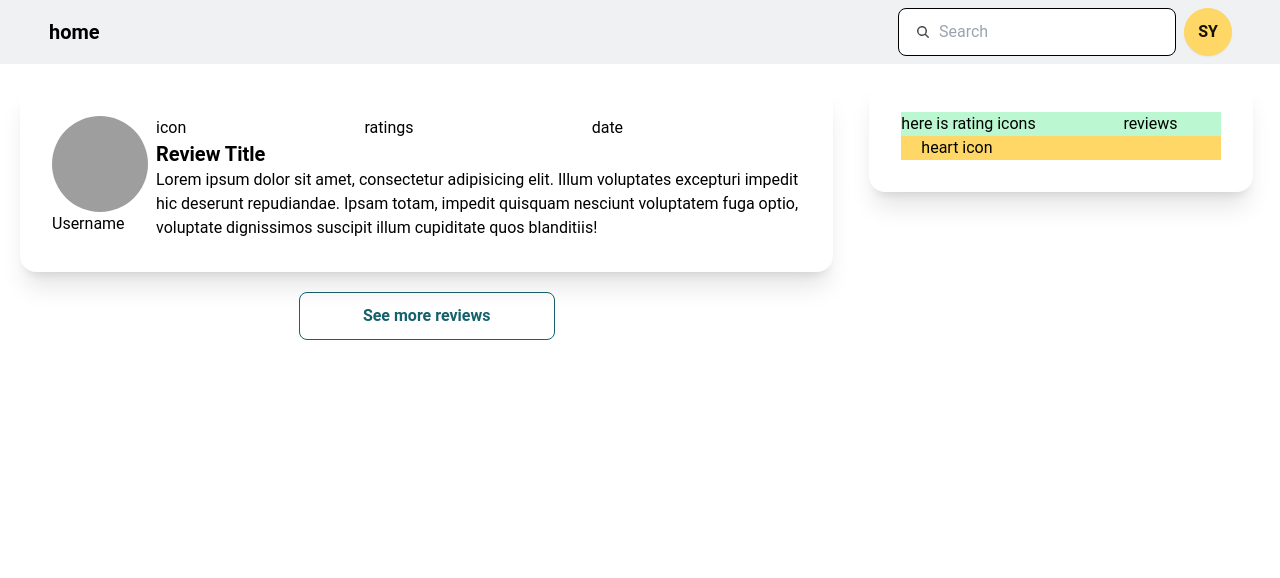
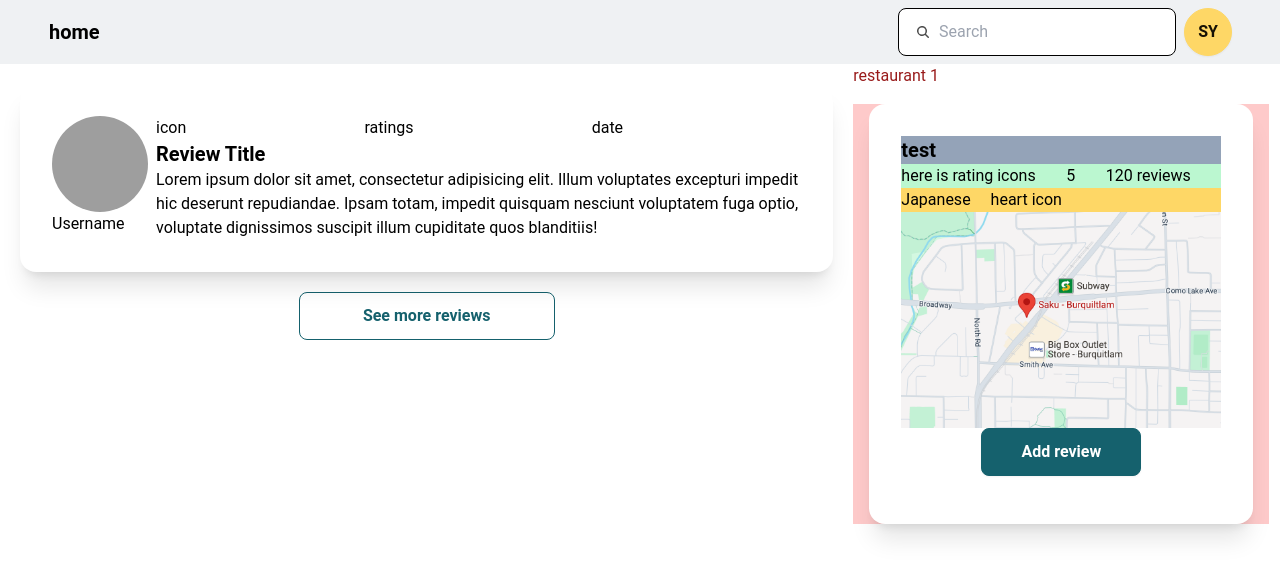
Before and after one commit to yll9108/restaurant_review, a Next.js app in the folder client/: page /restaurants/1 in a window 1280 px wide. Shown: the top 578 px of the page. Built offline with nearby package versions, Linux system fonts and the light colour scheme; grey boxes are pictures that could not be loaded.

Commit message:
refactor restaurand dynamic page

```diff
--- a/client/src/app/components/detailPage/RestaurantMap.tsx
+++ b/client/src/app/components/detailPage/RestaurantMap.tsx
@@ -1,11 +1,12 @@
+import { PartialDummyRestaurantData } from "@/components/common/types";
 import React from "react";
 
-interface MapProps {
-  map: string;
-}
+// interface MapProps {
+//   map: string;
+// }
 
-function RestaurantMap({ map }: MapProps) {
-  return <img src={map} />;
+function RestaurantMap({ mapString }: PartialDummyRestaurantData) {
+  return <img src={mapString} />;
 }
 
 export default RestaurantMap;
--- a/client/src/app/components/detailPage/RestaurantWithMap.tsx
+++ b/client/src/app/components/detailPage/RestaurantWithMap.tsx
@@ -18,17 +18,11 @@ function RestaurantWithMap({ noReviews }: RestaurantWithMapProps) {
       <div className="bg-red-200">
         <div className="card w-96 bg-base-100 shadow-xl m-4">
           <div className="card-body">
-            {restaurantMockData.map(
-              (restaurant: RestaurantMockData, index: number) => (
-                <div key={index}>
-                  <RestaurantInfo
-                    name={restaurant.name}
-                    ratingNum={restaurant.ratingNum}
-                    reviews={restaurant.reviews}
-                  />
-                  <Tags tags={restaurant.tags} />
-                  <RestaurantMap map={restaurant.map} />
-                  <Address add={restaurant.add} />
+            <div>
+              <RestaurantInfo name={"test"} ratingNum={5} reviews={120} />
+              <Tags tags={"Japanese"} />
+              <RestaurantMap mapString={"/mockMap.png"} />
+              <Address />
               {/* Render button only if noReviews is false */}
               {!noReviews && (
                 <div className="text-center">
@@ -38,8 +32,6 @@ function RestaurantWithMap({ noReviews }: RestaurantWithMapProps) {
                 </div>
               )}
             </div>
-              )
-            )}
           </div>
         </div>
       </div>
--- a/client/src/app/components/detailPage/mockdata.ts
+++ b/client/src/app/components/detailPage/mockdata.ts
@@ -1,21 +1,21 @@
-export interface RestaurantMockData {
-  name: string;
-  ratingNum: number;
-  reviews: number;
-  tags: string;
-  add: string;
-  map: string;
-}
+// export interface RestaurantMockData {
+//   name: string;
+//   ratingNum: number;
+//   reviews: number;
+//   tags: string;
+//   add: string;
+//   map: string;
+// }
 
-const restaurantMockData: RestaurantMockData[] = [
-  {
-    name: "Saku",
-    ratingNum: 5,
-    reviews: 120,
-    tags: "Japanese",
-    add: "567 Clarke Rd #107, Coquitlam, BC V3J 0K7",
-    map: "mockMap.png",
-  },
-];
+// const restaurantMockData: RestaurantMockData[] = [
+//   {
+//     name: "Saku",
+//     ratingNum: 5,
+//     reviews: 120,
+//     tags: "Japanese",
+//     add: "567 Clarke Rd #107, Coquitlam, BC V3J 0K7",
+//     map: "mockMap.png",
+//   },
+// ];
 
-export { restaurantMockData };
+// export { restaurantMockData };
--- a/client/src/app/detailpage/page.tsx
+++ b/client/src/app/detailpage/page.tsx
@@ -1,23 +1,23 @@
-"use client";
-import React, { useState } from "react";
-import RestaurantWithMap from "../components/detailPage/RestaurantWithMap";
-import PersonalReview from "../components/detailPage/PersonalReview";
-import NoReviews from "../components/detailPage/NoReviews";
+// "use client";
+// import React, { useState } from "react";
+// import RestaurantWithMap from "../components/detailPage/RestaurantWithMap";
+// import PersonalReview from "../components/detailPage/PersonalReview";
+// import NoReviews from "../components/detailPage/NoReviews";
 
-function Page() {
-  const [noReviews, setNoReviews] = useState(false);
-  // check if there's review, if yes, rendering PersonalReview, if not, rendering noReviews
+// function Page() {
+//   const [noReviews, setNoReviews] = useState(false);
+//   // check if there's review, if yes, rendering PersonalReview, if not, rendering noReviews
 
-  return (
-    <>
-      <div className="flex">
-        <div className="w-2/3">
-          {noReviews ? <NoReviews /> : <PersonalReview />}
-        </div>
-        <RestaurantWithMap noReviews={noReviews} />
-      </div>
-    </>
-  );
-}
+//   return (
+//     <>
+//       <div className="flex">
+//         <div className="w-2/3">
+//           {noReviews ? <NoReviews /> : <PersonalReview />}
+//         </div>
+//         <RestaurantWithMap noReviews={noReviews} />
+//       </div>
+//     </>
+//   );
+// }
 
-export default Page;
+// export default Page;
--- a/client/src/app/restaurants/[restaurantId]/page.tsx
+++ b/client/src/app/restaurants/[restaurantId]/page.tsx
@@ -7,15 +7,20 @@
 // export default page;
 
 "use client";
-import NoReviews from "@/app/components/detailPage/NoReviews";
-import PersonalReview from "@/app/components/detailPage/PersonalReview";
+
+import RestaurantWithMap from "@/app/components/detailPage/RestaurantWithMap";
 import Card from "@/app/components/restaurant/Card";
-import React, { useState } from "react";
-// import RestaurantWithMap from "../components/detailPage/RestaurantWithMap";
-// import PersonalReview from "../components/detailPage/PersonalReview";
-// import NoReviews from "../components/detailPage/NoReviews";
+import NoReviews from "@/app/components/review/NoReviews";
+import PersonalReview from "@/app/components/review/PersonalReview";
+import { DummyRestaurantData } from "@/components/common/types";
+// import { useParams, usePathname, useRouter } from "next/navigation";
+import { useParams } from "next/navigation";
+import { useState } from "react";
 
 function Page() {
+  const params = useParams();
+  // console.log("params", params);
+
   const [noReviews, setNoReviews] = useState(false);
   // check if there's review, if yes, rendering PersonalReview, if not, rendering noReviews
 
@@ -25,7 +30,10 @@ function Page() {
         <div className="w-2/3">
           {noReviews ? <NoReviews /> : <PersonalReview />}
         </div>
-        <Card />
+        <div>
+          <div className="text-red-800">restaurant {params.restaurantId}</div>
+          <RestaurantWithMap noReviews={noReviews} />
+        </div>
       </div>
     </>
   );
```
Also changed, not shown: client/src/app/components/review/AddReview.tsx (renamed from client/src/app/components/detailPage/AddReview.tsx), client/src/app/components/review/NoReviews.tsx (renamed from client/src/app/components/detailPage/NoReviews.tsx), client/src/app/components/review/PersonalReview.tsx (renamed from client/src/app/components/detailPage/PersonalReview.tsx), client/src/app/components/review/custom.css (renamed from client/src/app/components/detailPage/custom.css). Lines whose indentation alone changed are shown as unchanged.
